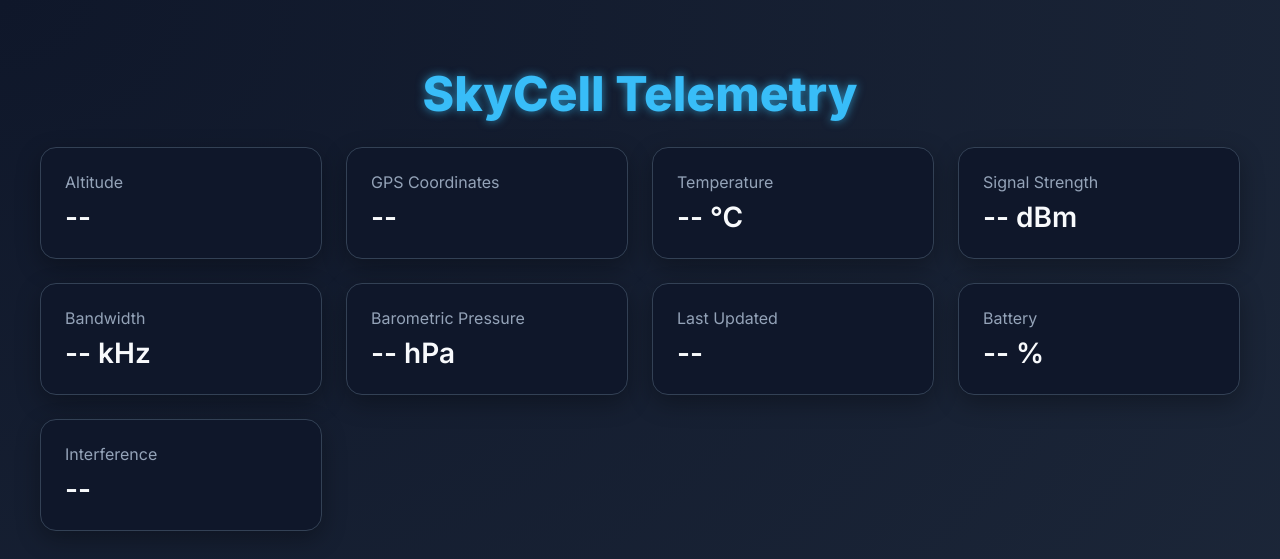
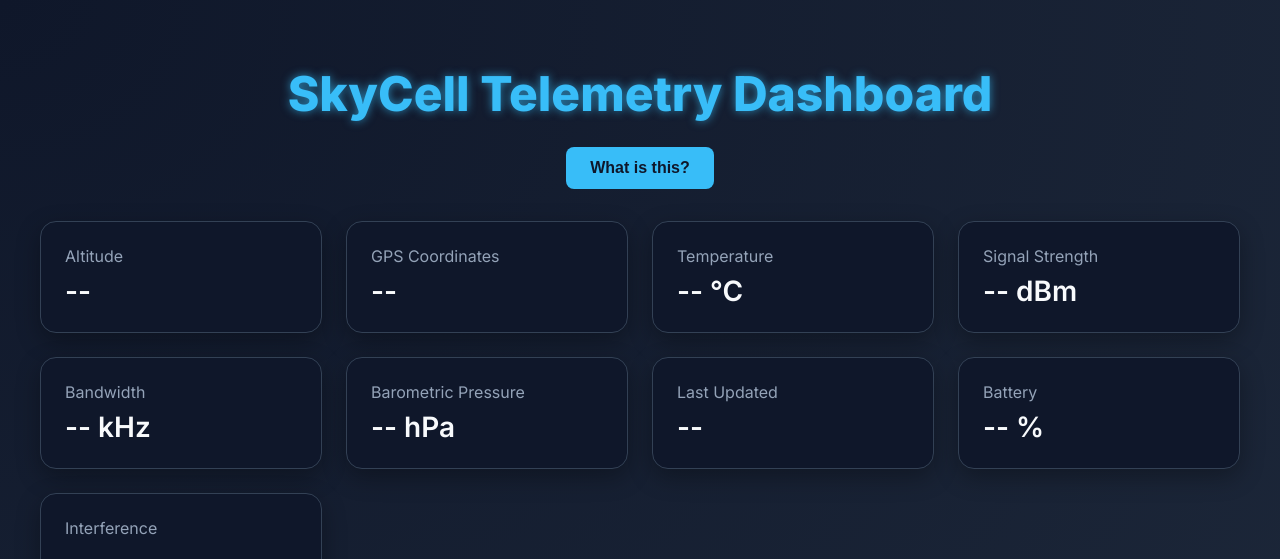
Before and after one commit to knivier/SkyCell, a Flask app: page / in a window 1280 px wide. Shown: the top 559 px of the page. Run offline with Flask 3, Linux system fonts and the light colour scheme; grey boxes are pictures that could not be loaded.

Commit message:
restructuring updates

```diff
--- a/code/skycell-hub/templates/dashboard.html
+++ b/code/skycell-hub/templates/dashboard.html
@@ -3,7 +3,8 @@
 <head>
   <meta charset="UTF-8" />
   <meta name="viewport" content="width=device-width, initial-scale=1.0"/>
-  <title>SkyCell Telemetry Dashboard</title>
+  <title>SkyCell Telemetry Engine</title>
+
   <style>
     @import url('https://fonts.googleapis.com/css2?family=Inter:wght@400;600;800&display=swap');
 
@@ -93,8 +94,99 @@
   </style>
 </head>
 <body>
-  <h1>SkyCell Telemetry</h1>
+  <h1>SkyCell Telemetry Dashboard</h1>
+  <div class="info-section">
+    <button id="info-button" class="info-button">What is this?</button>
+    <div id="info-card" class="info-card hidden">
+      <div class="info-content">
+        <p>
+          The SkyCell Telemetry Engine is the planned hub where all of our data and logistics
+          will be stored and processed. This is a separate project from all other folders
+          and is marked as a work in progress. The goal is to have a central hub for all of our data
+          and logistics, which will be used to track the status of our devices and provide
+          real-time updates on their performance. This will allow us to monitor the health of our devices
+          and make informed decisions about their maintenance and operation.
+        </p>
+        <button id="close-info" class="close-button">X</button>
+      </div>
+    </div>
+  </div>
 
+  <style>
+    .info-section {
+      margin-bottom: 2rem;
+      text-align: center;
+    }
+
+    .info-button {
+      background-color: #38bdf8;
+      color: #0f172a;
+      border: none;
+      border-radius: 0.5rem;
+      padding: 0.75rem 1.5rem;
+      font-size: 1rem;
+      font-weight: 600;
+      cursor: pointer;
+      transition: background-color 0.3s ease, transform 0.2s ease;
+    }
+
+    .info-button:hover {
+      background-color: #0ea5e9;
+      transform: translateY(-2px);
+    }
+
+    .info-card {
+      background: #1e293b;
+      border: 1px solid #334155;
+      border-radius: 1rem;
+      padding: 1.5rem;
+      box-shadow: 0 8px 24px rgba(0, 0, 0, 0.3);
+      max-width: 600px;
+      margin: 0 auto;
+      position: relative;
+      animation: fadeIn 0.3s ease-in-out;
+    }
+
+    .info-card.hidden {
+      display: none;
+    }
+
+    .info-content {
+      color: #f1f5f9;
+      font-size: 1rem;
+      line-height: 1.5;
+    }
+
+    .close-button {
+      position: absolute;
+      top: 0.5rem;
+      right: 0.5rem;
+      background: none;
+      border: none;
+      color: #94a3b8;
+      font-size: 1.25rem;
+      cursor: pointer;
+      transition: color 0.3s ease;
+    }
+
+    .close-button:hover {
+      color: #f8fafc;
+    }
+  </style>
+
+  <script>
+    const infoButton = document.getElementById('info-button');
+    const infoCard = document.getElementById('info-card');
+    const closeInfo = document.getElementById('close-info');
+
+    infoButton.addEventListener('click', () => {
+      infoCard.classList.remove('hidden');
+    });
+
+    closeInfo.addEventListener('click', () => {
+      infoCard.classList.add('hidden');
+    });
+  </script>
   <div class="dashboard">
     <div class="card">
       <div class="label">Altitude</div>
```
Also changed, not shown: code/skycell-hub/dbinit.py (+6 -1 lines), code/skycell-hub/data/telemetry.db, 2 other files.
